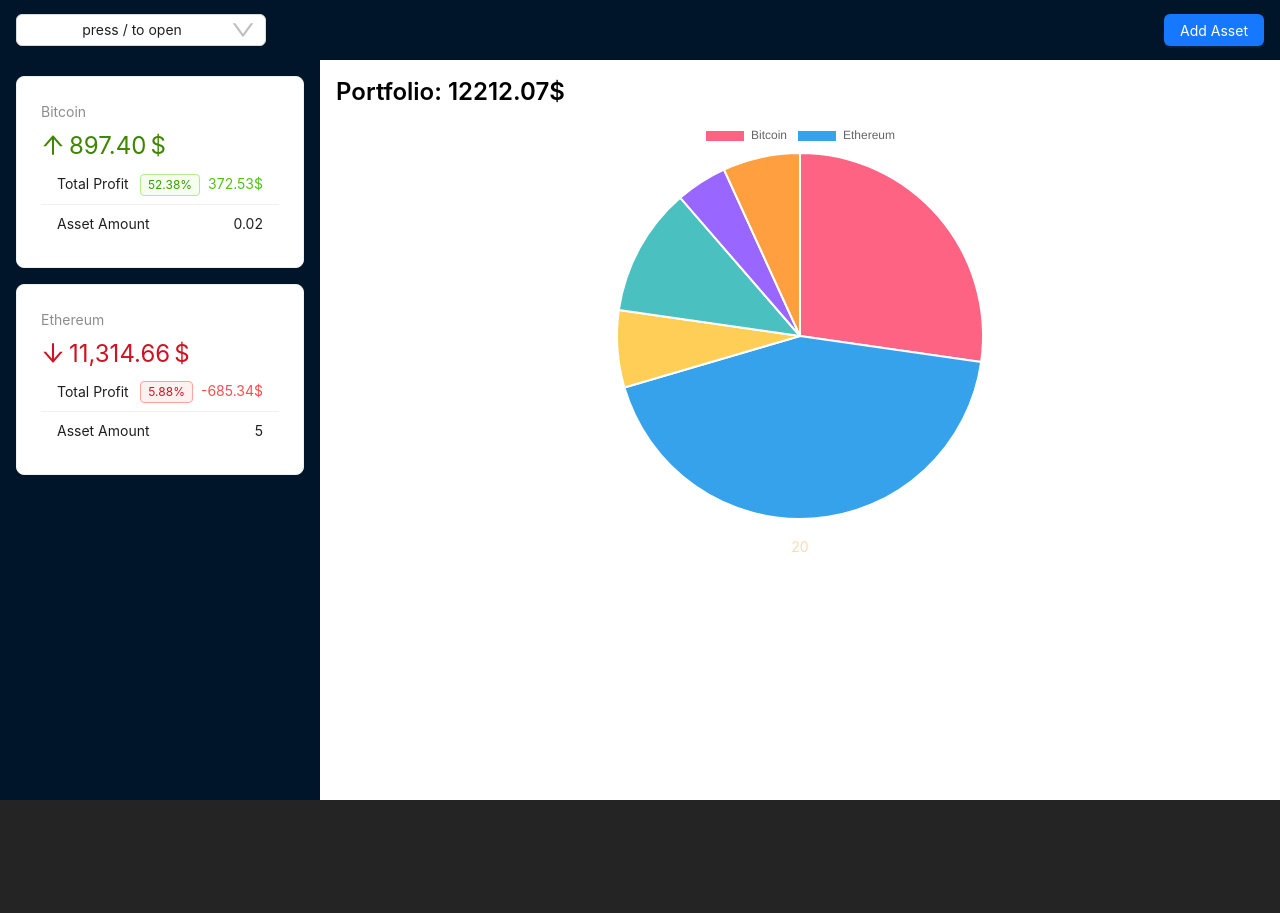
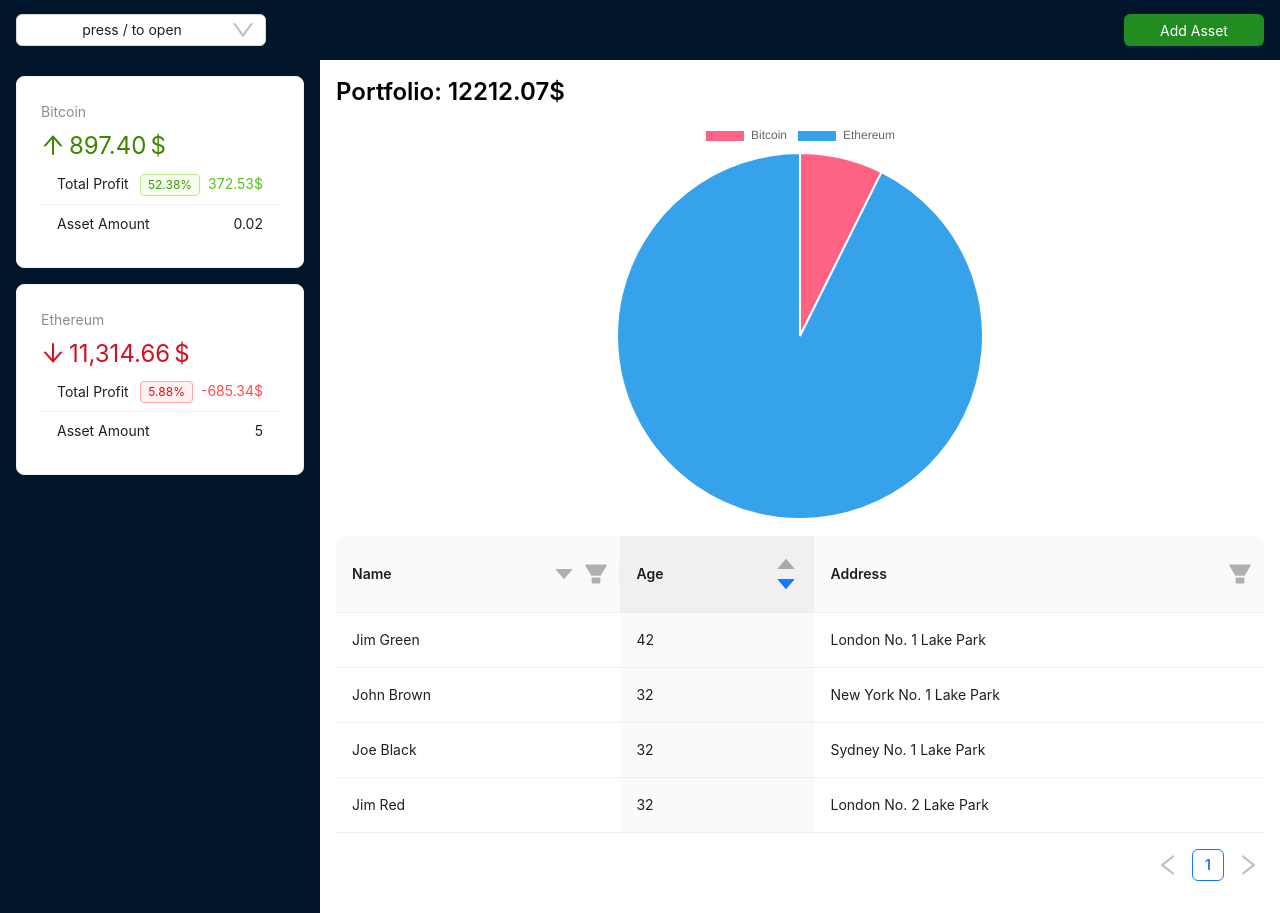
Before and after one commit to PetroBrodetskyi/crypto, a React (Vite) app: page / in a window 1280 px wide. Before the commit the page ends 800 px from the top, so only its background shows below. Built offline with nearby package versions, Linux system fonts and the light colour scheme.

Commit message:
AssetsTable created

```diff
--- a/src/components/Layout/AddAssetForm.jsx
+++ b/src/components/Layout/AddAssetForm.jsx
@@ -27,7 +27,7 @@
           title="New Asset Added"
           subTitle={`Added ${assetRef.current.amount} of ${coin.name} by price ${assetRef.current.price}`}
           extra={[
-            <Button type="primary" key="console" onClick={onClose}>
+            <Button type="primary" style={{ width: 140, backgroundColor: '#228B22' }} key="console" onClick={onClose}>
               Close
             </Button>,
           ]}
@@ -141,7 +141,7 @@
     </Form.Item>
 
     <Form.Item>
-      <Button type="primary" htmlType="submit">
+      <Button type="primary" style={{ width: 140, backgroundColor: '#228B22' }} htmlType="submit">
         Add Asset
       </Button>
     </Form.Item>
--- a/src/components/Layout/AppHeader.jsx
+++ b/src/components/Layout/AppHeader.jsx
@@ -56,7 +56,7 @@
       </Space>
     )}
     />
-    <Button type="primary" onClick={() => setDrawer(true)}>Add Asset</Button>
+    <Button type="primary" style={{ width: 140, backgroundColor: '#228B22' }} onClick={() => setDrawer(true)}>Add Asset</Button>
 
     <Modal open={modal} onCancel={() => setModal(false)} footer={null}>
         <CoinInfoModal coin={coin}/>
--- a/src/components/Layout/AssetsTable.jsx
+++ b/src/components/Layout/AssetsTable.jsx
@@ -1,5 +1,104 @@
-function AssetsTable () {
-    return(<div>20</div>)
+import { Table } from 'antd';
+const columns = [
+  {
+    title: 'Name',
+    dataIndex: 'name',
+    showSorterTooltip: {
+      target: 'full-header',
+    },
+    filters: [
+      {
+        text: 'Joe',
+        value: 'Joe',
+      },
+      {
+        text: 'Jim',
+        value: 'Jim',
+      },
+      {
+        text: 'Submenu',
+        value: 'Submenu',
+        children: [
+          {
+            text: 'Green',
+            value: 'Green',
+          },
+          {
+            text: 'Black',
+            value: 'Black',
+          },
+        ],
+      },
+    ],
+    // specify the condition of filtering result
+    // here is that finding the name started with `value`
+    onFilter: (value, record) => record.name.indexOf(value) === 0,
+    sorter: (a, b) => a.name.length - b.name.length,
+    sortDirections: ['descend'],
+  },
+  {
+    title: 'Age',
+    dataIndex: 'age',
+    defaultSortOrder: 'descend',
+    sorter: (a, b) => a.age - b.age,
+  },
+  {
+    title: 'Address',
+    dataIndex: 'address',
+    filters: [
+      {
+        text: 'London',
+        value: 'London',
+      },
+      {
+        text: 'New York',
+        value: 'New York',
+      },
+    ],
+    onFilter: (value, record) => record.address.indexOf(value) === 0,
+  },
+];
+const data = [
+  {
+    key: '1',
+    name: 'John Brown',
+    age: 32,
+    address: 'New York No. 1 Lake Park',
+  },
+  {
+    key: '2',
+    name: 'Jim Green',
+    age: 42,
+    address: 'London No. 1 Lake Park',
+  },
+  {
+    key: '3',
+    name: 'Joe Black',
+    age: 32,
+    address: 'Sydney No. 1 Lake Park',
+  },
+  {
+    key: '4',
+    name: 'Jim Red',
+    age: 32,
+    address: 'London No. 2 Lake Park',
+  },
+];
+const onChange = (pagination, filters, sorter, extra) => {
+  console.log('params', pagination, filters, sorter, extra);
+};
+
+function AssetsTable() {
+    return (
+        <Table
+    columns={columns}
+    dataSource={data}
+    onChange={onChange}
+    showSorterTooltip={{
+      target: 'sorter-icon',
+    }}
+  />
+    )
 }
 
 export default AssetsTable;
--- a/src/components/Layout/PortfolioChart.jsx
+++ b/src/components/Layout/PortfolioChart.jsx
@@ -10,8 +10,8 @@
     labels: assets.map((a) => a.name),
         datasets: [
             {
-            label: '# of Votes',
-            data: [12, 19, 3, 5, 2, 3],
+            label: '$',
+            data: assets.map((a) => a.totalAmount),
             backgroundColor: [
                 'rgba(255, 99, 132, 1)',
                 'rgba(54, 162, 235, 1)',
```
